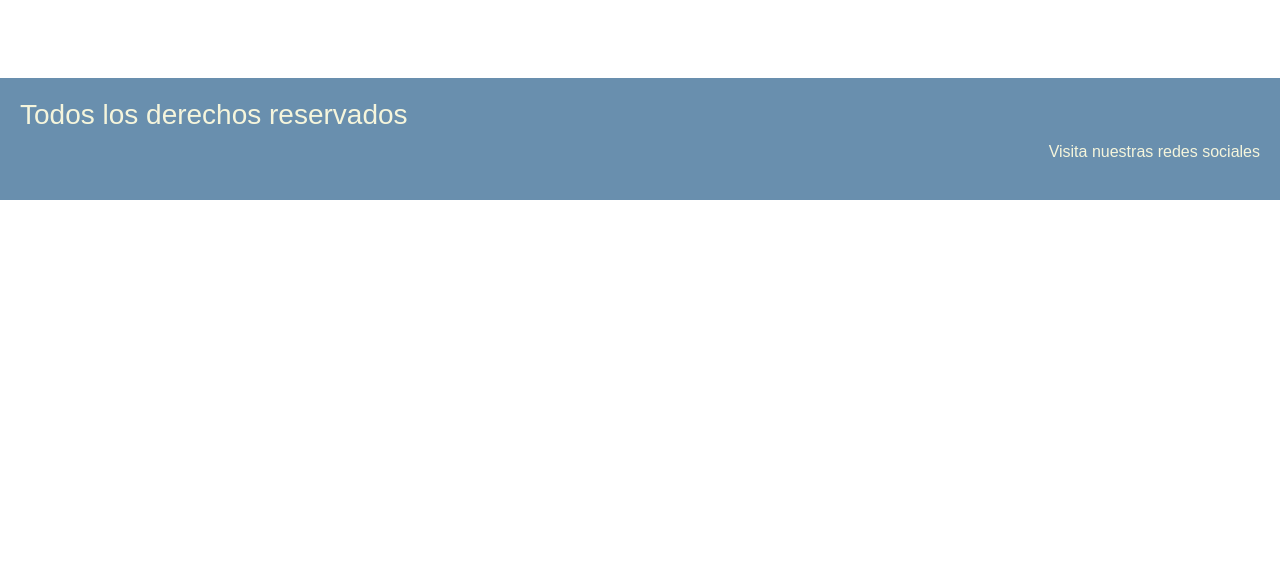
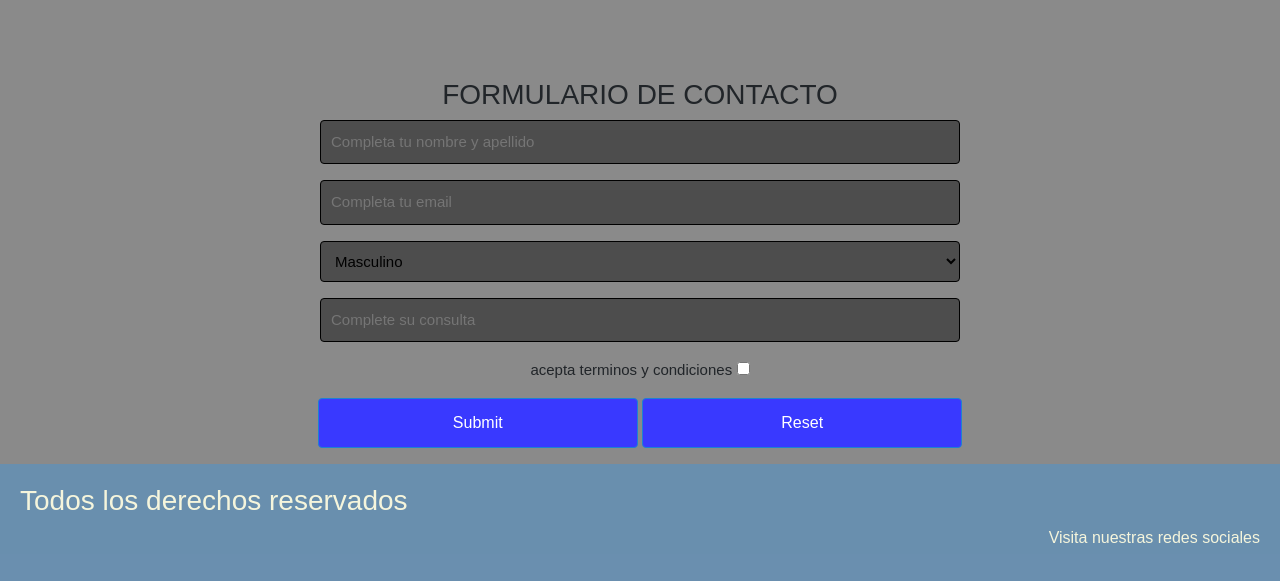
Before and after one commit to AxelVanDitmar/SkymasterVanDitmar, a plain HTML site: page index.html in a window 1280 px wide. Shown: the part 1479-2060 px from the top of the page. Before the commit the page ends 1679 px from the top, so only its background shows below. Drawn offline with nearby package versions, Linux system fonts and the light colour scheme.

Commit message:
agregando items al index

```diff
--- a/css/Styles.css
+++ b/css/Styles.css
@@ -123,10 +123,16 @@ main div div p{
     grid-area: texto-nosotros-index;
 }
 
+/* CONTACTO INDEX */
+
+.contacto-index{
+    text-align: center;
+}
+
 /*fondo*/
 
 main{
-
+  background-color: rgb(138, 138, 138);
 }
 
 
--- a/index.html
+++ b/index.html
@@ -92,6 +92,37 @@
             <p class="texto-nosotros-index">Lorem ipsum dolor sit amet consectetur adipisicing elit. Excepturi, recusandae. Omnis veritatis quas magni quaerat, maxime quos adipisci itaque dolorem animi blanditiis doloribus, ad consectetur eum libero sint. Quis, ratione!</p>
           </div>
 
+         <!-- CONTACTO -->
+
+          <div class="contacto-index">
+            <form action="" method="">
+                <fieldset>
+                    <h3> FORMULARIO DE CONTACTO </h3>
+                    <div>
+                        <input class="controles" type="text" name="nombre" placeholder="Completa tu nombre y apellido">
+                    </div>
+                    <div>
+                        <input class="controles" type="email" name="email" placeholder="Completa tu email">
+                    </div>
+                    <div>
+                        <select class="controles" name="sexo">
+                            <option value="M">Masculino</option>
+                            <option value="F">Femenino</option>
+                        </select>
+                    </div>
+                    <input class="controles" type="text" name="Consulta" placeholder="Complete su consulta">
+                    <div>
+                        <div class="terminos-condiciones">acepta terminos y condiciones</div>
+                        <input type="checkbox">
+                    </div>
+                    <div>
+                        <input class="formulario-botons" type="submit">
+                        <input class="formulario-botons" type="reset">
+                    </div>
+                </fieldset>
+            </form>
+            </div>
+
     </main>
 
     <footer>
```
